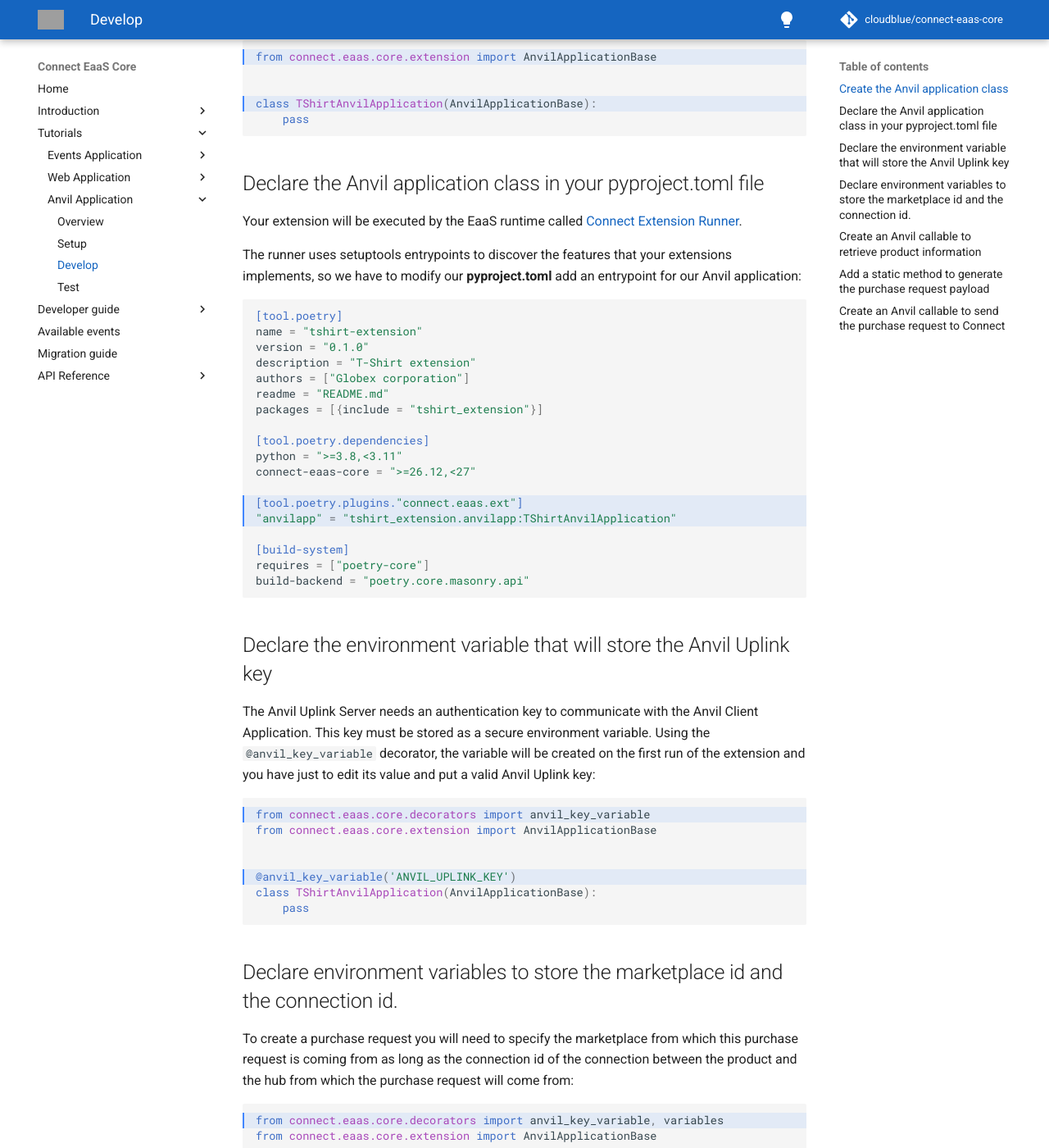
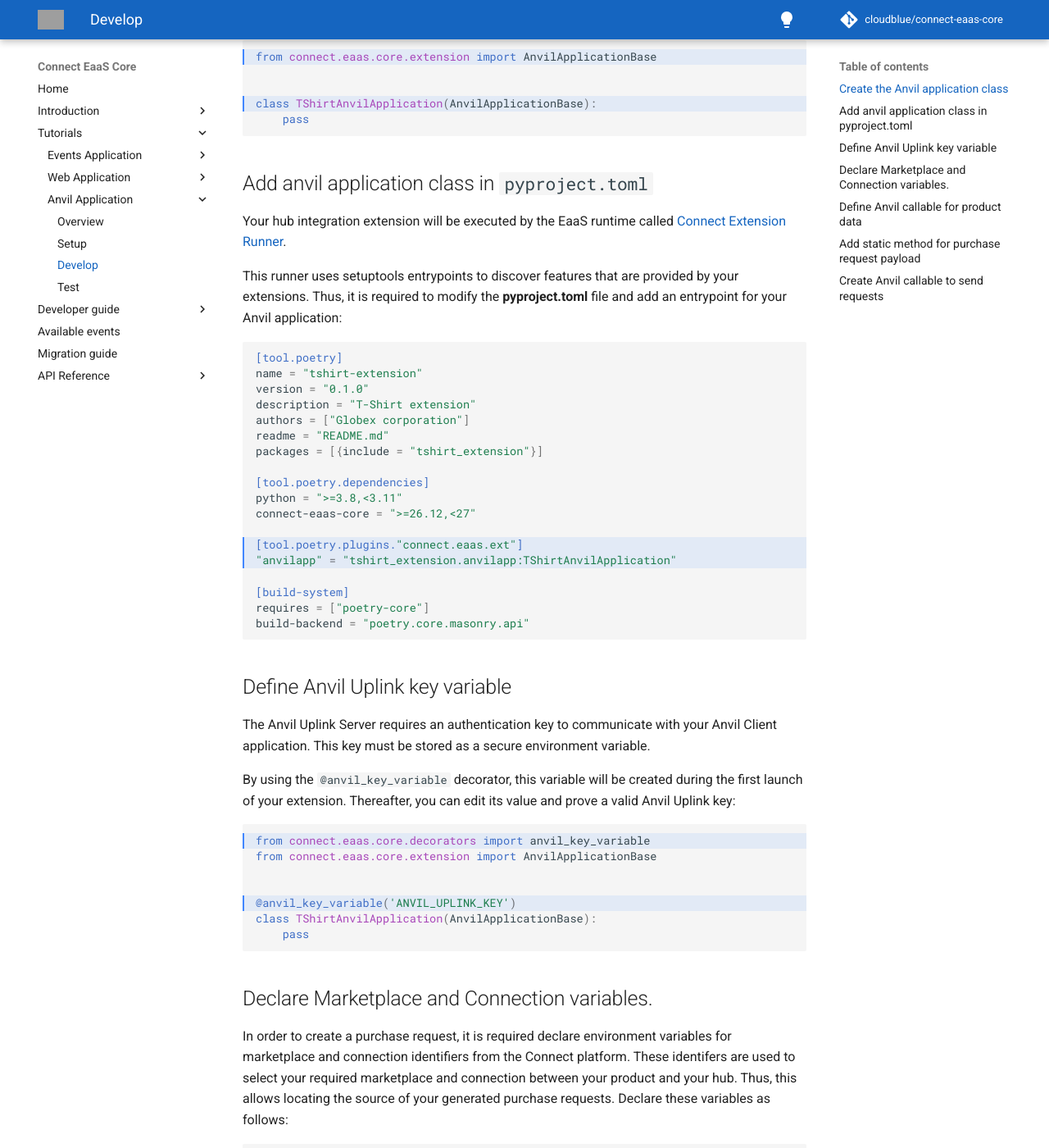
Before and after one commit to cloudblue/connect-eaas-core, an MkDocs documentation site: the page built from docs/tutorials/anvilapp/develop.md, in a window 1280 px wide and 1400 px high, scrolled down 346 px. Shown: the whole window at 82% size. Built offline with MkDocs 1.6.1 and Material for MkDocs 9.7.7, drawn with Linux system fonts in a browser that asks for light colours; emoji names are drawn with the system emoji font; comment, search, counter and statistics services are not loaded; some of the changed text lies outside the part shown; grey boxes are pictures that could not be loaded.

Commit message:
rewrite anvilapp develop docs

````diff
--- a/docs/tutorials/anvilapp/develop.md
+++ b/docs/tutorials/anvilapp/develop.md
@@ -1,12 +1,12 @@
 ## Create the Anvil application class
 
-Now it's time to create our python module that will contain our events application:
+Define a python module that includes your application type. The following showcases how to create a module that implements an anvil application:
 
 ```
 $ touch tshirt_extension/anvilapp.py
 ```
 
-Open the `tshirt_extension/anvilapp.py` with your favorite editor and put the following content inside it:
+Open the `tshirt_extension/anvilapp.py` with your code editor and provide the following data:
 
 ```python hl_lines="1 4"
 from connect.eaas.core.extension import AnvilApplicationBase
@@ -16,11 +16,11 @@
     pass
 ```
 
-## Declare the Anvil application class in your pyproject.toml file
+## Add anvil application class in `pyproject.toml`
 
-Your extension will be executed by the EaaS runtime called [Connect Extension Runner](https://github.com/cloudblue/connect-extension-runner).
+Your hub integration extension will be executed by the EaaS runtime called [Connect Extension Runner](https://github.com/cloudblue/connect-extension-runner).
 
-The runner uses setuptools entrypoints to discover the features that your extensions implements, so we have to modify our **pyproject.toml** add an entrypoint for our Anvil application:
+This runner uses setuptools entrypoints to discover features that are provided by your extensions. Thus, it is required to modify the **pyproject.toml** file and add an entrypoint for your Anvil application:
 
 
 ```toml hl_lines="13 14"
@@ -45,12 +45,13 @@
 ```
 
 
-## Declare the environment variable that will store the Anvil Uplink key
+## Define Anvil Uplink key variable
 
-The Anvil Uplink Server needs an authentication key to communicate with the Anvil Client Application.
-This key must be stored as a secure environment variable. Using the `@anvil_key_variable` decorator,
-the variable will be created on the first run of the extension and you have just to edit its value
-and put a valid Anvil Uplink key:
+The Anvil Uplink Server requires an authentication key to communicate with your Anvil Client application.
+This key must be stored as a secure environment variable.
+
+By using the `@anvil_key_variable` decorator, this variable will be created during the first launch of your extension.
+Thereafter, you can edit its value and prove a valid Anvil Uplink key:
 
 
 
@@ -64,11 +65,10 @@
     pass
 ```
 
-## Declare environment variables to store the marketplace id and the connection id.
+## Declare Marketplace and Connection variables.
 
-To create a purchase request you will need to specify the marketplace from which
-this purchase request is coming from as long as the connection id of the connection
-between the product and the hub from which the purchase request will come from:
+In order to create a purchase request, it is required declare environment variables for marketplace and connection identifiers from the Connect platform.
+These identifers are used to select your required marketplace and connection between your product and your hub. Thus, this allows locating the source of your generated purchase requests. Declare these variables as follows:
 
 
 ```python hl_lines="1 5-16"
@@ -95,16 +95,16 @@
 
 
 
-## Create an Anvil callable to retrieve product information
+## Define Anvil callable for product data
 
-Let's create an Anvil callable that given a product id as the call argument
-it returns the product JSON representation to fill the Anvil Client form:
+Create an Anvil callable to retrieve product information. Specifically, it should receive a product ID as an argument
+and return your product JSON data that is subsequently used to fill the Anvil Client form. Define this callable as follows:
 
 
 ```python hl_lines="1 19-21"
 from connect.eaas.core.decorators import anvil_key_variable, anvil_callable, variables
 from connect.eaas.core.extension import AnvilApplicationBase
-
+an argiment
 
 @variables(
     [
@@ -125,10 +125,10 @@
         return self.client.products[product_id].get()
 ```
 
-## Add a static method to generate the purchase request payload
+## Add static method for purchase request payload
 
-Now let's create a static method that help in generating the
-purchase request payload:
+Create a static method that will be used to generate a purchase request payload.
+Declare this method as follows:
 
 ``` python hl_lines="1 25-106"
 from uuid import uuid4
@@ -240,9 +240,10 @@
 ```
 
 
-## Create an Anvil callable to send the purchase request to Connect
+## Create Anvil callable to send requests
 
-Finally create an Anvil callable that send the purchase to Connect:
+Finally, create an Anvil callable that sends purchase requests to the Connect platform.
+Declare this callable as follows:
 
 ``` python hl_lines="25-33"
 from uuid import uuid4
@@ -365,4 +366,4 @@
 
 
 !!! success "Congratulations"
-    :partying_face: your first `Anvil Application` is ready to be tested :beers:
+    :partying_face: Your `Anvil Application` should ready for the following tests :beers:
````
